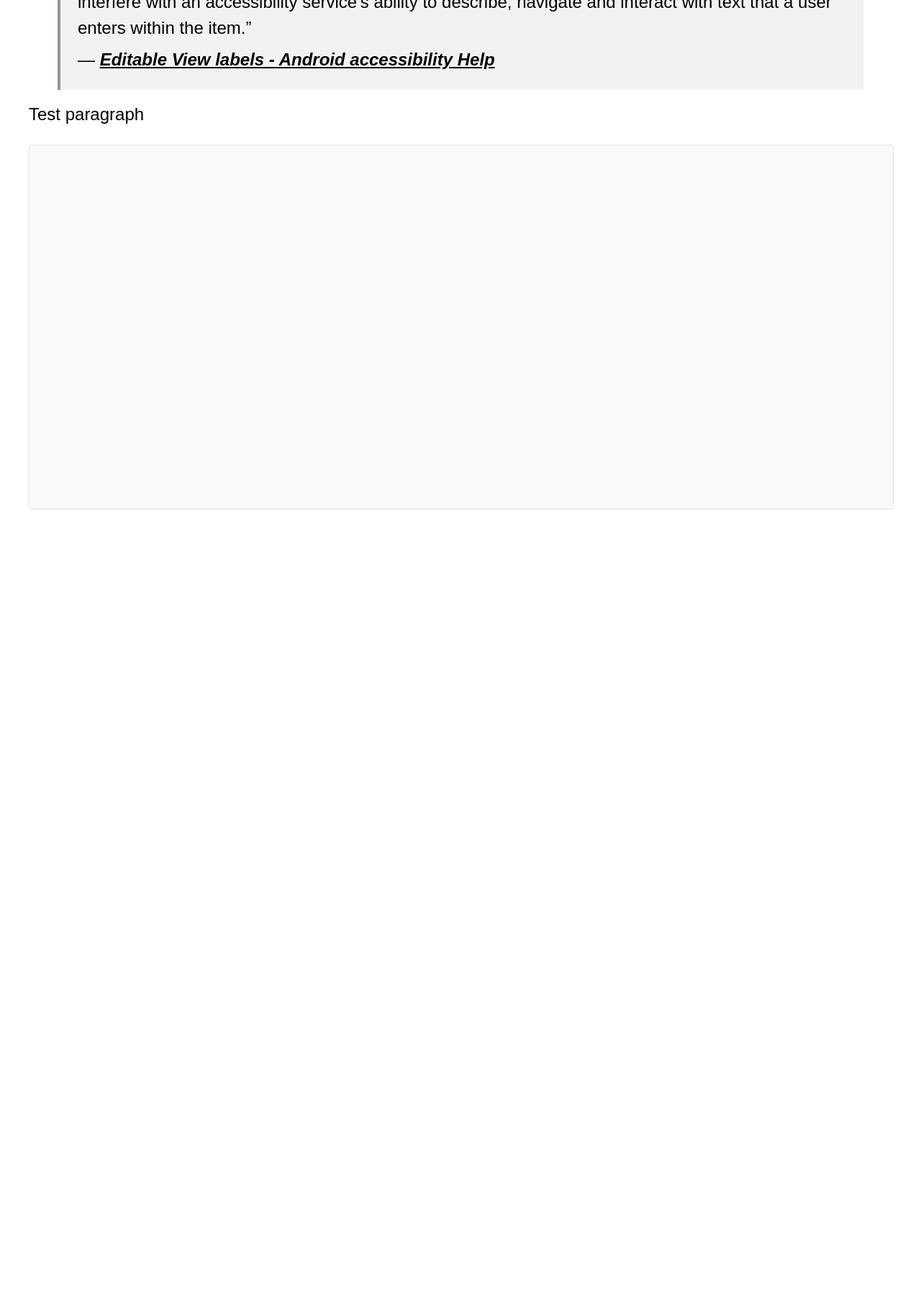
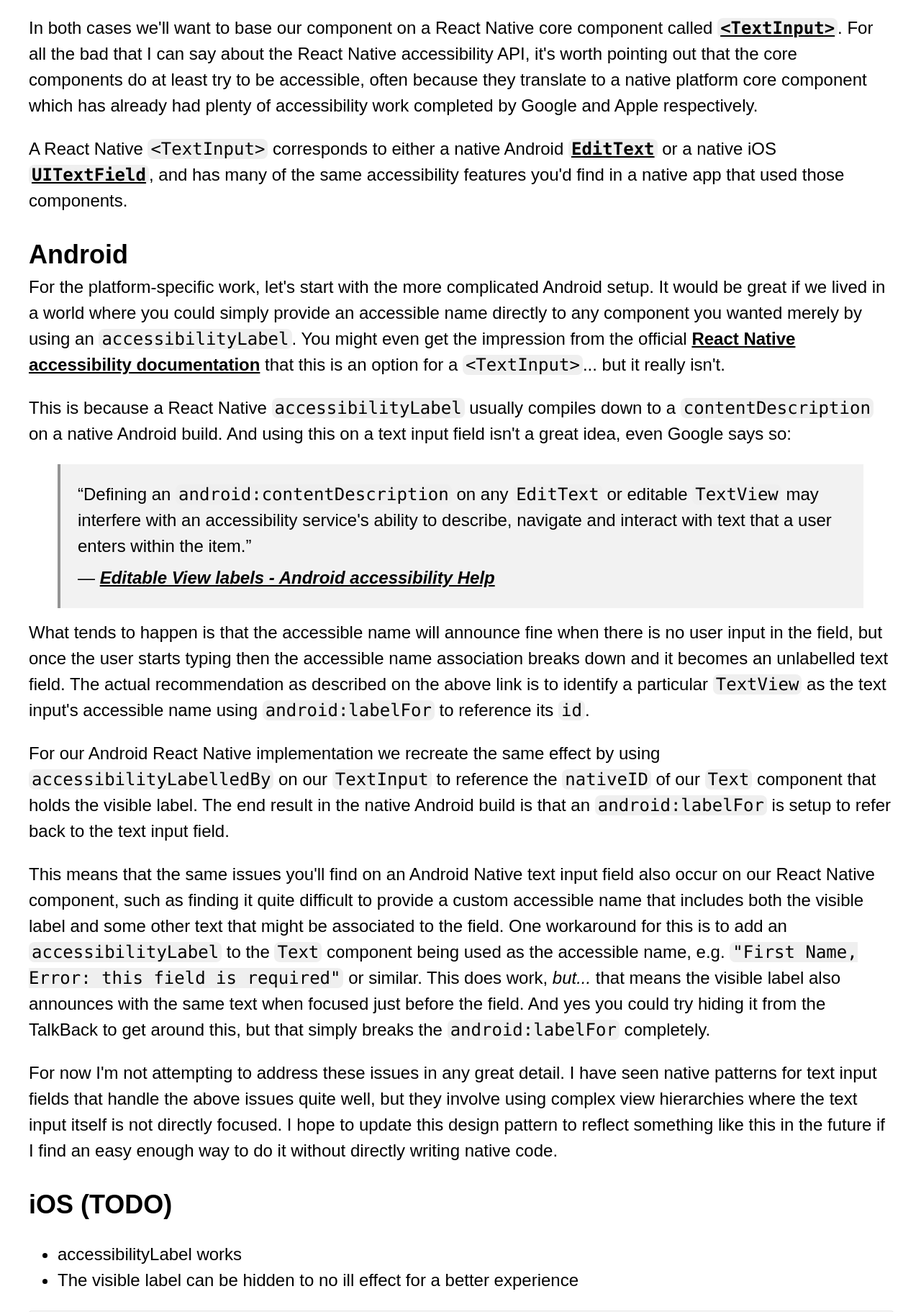
Before and after one commit to DavidBowley/react-native-accessibility, an Eleventy site: page src/design-pattern/TextField.njk in a window 1280 px wide. Shown: the part 567-2390 px from the top of the page at 72% size. Before the commit the page ends 1283 px from the top, so only its background shows below. Built offline with nearby package versions, Linux system fonts and the light colour scheme; Eleventy itself is replaced by a stand-in of ours; files that its build step writes are made by us from their sources; a script that the page names is missing.

Commit message:
Updating documentation for Text Field

```diff
--- a/src/assets/css/styles.css
+++ b/src/assets/css/styles.css
@@ -76,7 +76,6 @@ code.inline-highlight {
   font-family:
     "Roboto Mono", Consolas, Monaco, "Andale Mono", "Courier New", Courier,
     monospace;
-  font-weight: normal;
   font-style: normal;
   background-color: #efefef;
   padding-left: 0.25rem;
--- a/src/design-pattern/TextField.njk
+++ b/src/design-pattern/TextField.njk
@@ -8,14 +8,44 @@ title: Text Field Design Pattern
 </p>
 <p>In reality, React Native holds closely to each individual platform's accessibility API,
     meaning that whatever works or doesn't work on the native API is likely the same when
-    applying the various accessibility props.
+    applying the various accessibility props. So we need to build out our component taking
+    these accessibility best practices into consideration on a per platform basis. Then we'll
+    join up the two efforts into a cross-platform component that works on both native platforms.
 </p>
-<p>For example, a common mistake when adding an accessible name to a text input field on
-    Android native code is to use a <code class="inline-highlight">contentDescription</code>
-    on the <code class="inline-highlight">&lt;EditText&gt;</code>. This is specifically
-    recommended against by Google in their accessibility documentation on Editable View labels:
+<h2>Text Field Basics</h2>
+<p>
+    Before we take a look at the specifics for each mobile platform, let's look at some of the
+    design patterns that will be largely the same throughout both.
 </p>
-
+<p>
+    In both cases we'll want to base our component on a React Native core component called
+    <a href="https://reactnative.dev/docs/textinput">
+        <code class="inline-highlight">&lt;TextInput&gt;</code></a>. For all the bad that I can
+    say about the React Native accessibility API, it's worth pointing out that the core components
+    do at least try to be accessible, often because they translate to a native platform core
+    component which has already had plenty of accessibility work completed by Google and Apple
+    respectively.
+</p>
+<p>
+    A React Native <code class="inline-highlight">&lt;TextInput&gt;</code> corresponds to either a native
+    Android <a href="https://developer.android.com/reference/kotlin/android/widget/EditText">
+        <code class="inline-highlight">EditText</code></a> or a native iOS
+        <a href="https://developer.apple.com/documentation/uikit/uitextfield">
+        <code class="inline-highlight">UITextField</code></a>, and has many of the same accessibility features you'd find in a native app that used those components.
+</p>
+<h2>Android</h2>
+<p>For the platform-specific work, let's start with the more complicated Android setup. It would
+    be great if we lived in a world where you
+    could simply provide an accessible name directly to any component you wanted merely by using
+    an <code class="inline-highlight">accessibilityLabel</code>. You might even get the impression
+    from the official <a href="https://reactnative.dev/docs/accessibility">React Native accessibility documentation</a>
+    that this is an option for a <code class="inline-highlight">&lt;TextInput&gt;</code>... but it really isn't.
+</p>
+<p>
+    This is because a React Native <code class="inline-highlight">accessibilityLabel</code>
+    usually compiles down to a <code class="inline-highlight">contentDescription</code> on
+    a native Android build. And using this on a text input field isn't a great idea, even Google says so:
+</p>
 <blockquote>
     <p>&ldquo;Defining an <code class="inline-highlight">android:contentDescription</code>
     on any <code class="inline-highlight">EditText</code> or editable <code class="inline-highlight">TextView</code>
@@ -30,8 +60,44 @@ title: Text Field Design Pattern
     </p>
 </blockquote>
 
-<p>Test paragraph</p>
-
+<p>
+    What tends to happen is that the accessible name will announce fine when there is no
+    user input in the field, but once the user starts typing then the accessible name association
+    breaks down and it becomes an unlabelled text field. The actual recommendation as described on
+    the above link is to identify a particular <code class="inline-highlight">TextView</code> as the
+    text input's accessible name using <code class="inline-highlight">android:labelFor</code> to
+    reference its <code class="inline-highlight">id</code>.
+</p>
+<p>
+    For our Android React Native implementation we recreate the same effect by using
+    <code class="inline-highlight">accessibilityLabelledBy</code> on our <code class="inline-highlight">TextInput</code>
+    to reference the <code class="inline-highlight">nativeID</code> of our <code class="inline-highlight">Text</code>
+    component that holds the visible label. The end result in the native Android build is that an
+    <code class="inline-highlight">android:labelFor</code> is setup to refer back to the text input field.
+</p>
+<p>
+    This means that the same issues you'll find on an Android Native text input field also occur on our React Native
+    component, such as finding it quite difficult to provide a custom accessible name that includes both the visible
+    label and some other text that might be associated to the field. One workaround for this is to add an
+    <code class="inline-highlight">accessibilityLabel</code> to the <code class="inline-highlight">Text</code>
+    component being used as the accessible name, e.g. <code class="inline-highlight">"First Name, Error: this field is required"</code>
+    or similar. This does work, <i>but...</i> that means the visible label also announces with the same text when focused
+    just before the field. And yes you could try hiding it from the TalkBack to get around this, but that simply
+    breaks the <code class="inline-highlight">android:labelFor</code> completely.
+</p>
+<p>
+    For now I'm not attempting to address these issues in any great detail. I have seen native patterns for text input fields that
+    handle the above issues quite well, but they involve using complex view hierarchies where the text input
+    itself is not directly focused. I hope to update this design pattern to reflect something like this in the future
+    if I find an easy enough way to do it without directly writing native code.
+</p>
+<h2>iOS (TODO)</h2>
+<p>
+    <ul>
+        <li>accessibilityLabel works</li>
+        <li>The visible label can be hidden to no ill effect for a better experience</li>
+    </ul>
+</p>
 <div
   data-snack-id="@react_native_accessibility/cross-platform-text-input-accessible-names---new-version-for-editing"
   data-snack-platform="mydevice"
```
